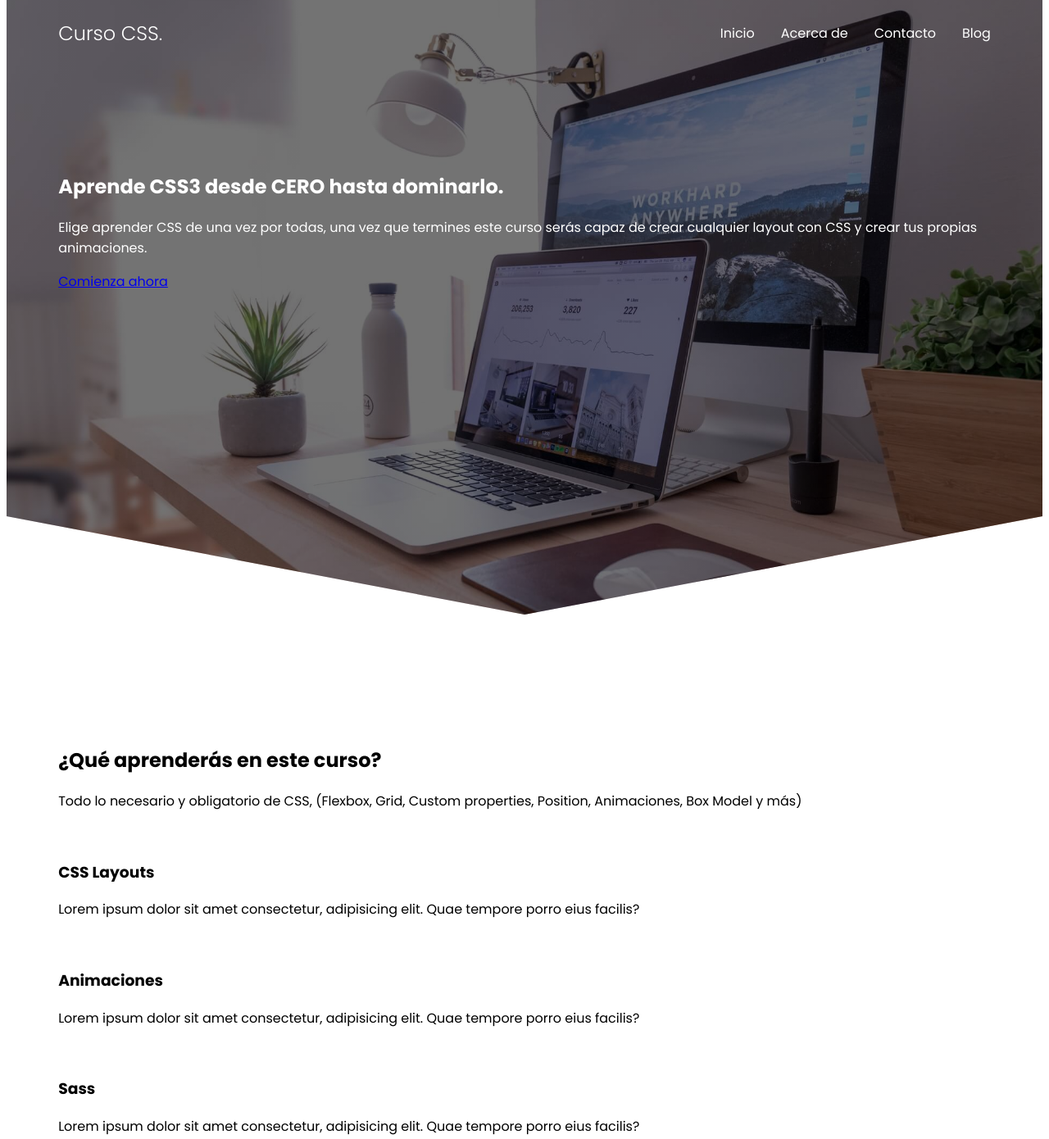
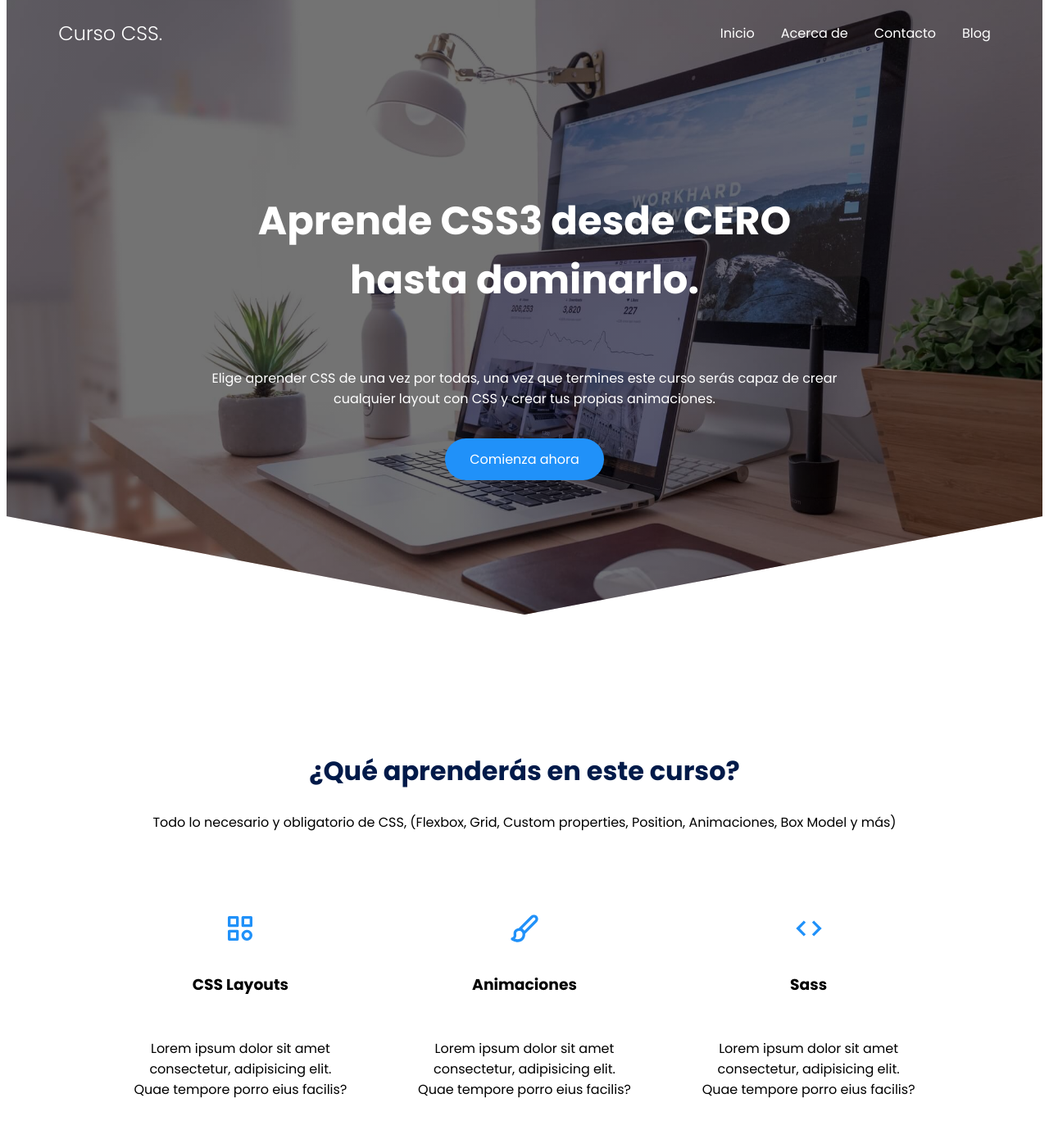
Before and after one commit to Drocu/reto-3, a plain HTML site: page index.html in a window 1280 px wide. Shown: the part 18-1408 px from the top of the page at 82% size. Drawn offline with Linux system fonts and the light colour scheme; files whose address does not match are found by name.

Commit message:
r3: se realizo el css hasta el about

```diff
--- a/css/index.css
+++ b/css/index.css
@@ -84,3 +84,69 @@ body {
 .nav__close {
     display: var(--show, none);
 }
+
+.hero__container {
+    max-width: 800px;
+    --padding-container: 0;
+    display: grid;
+    grid-auto-rows: max-content;
+    align-content: center;
+    gap: 1em;
+    padding-bottom: 100px;
+    text-align: center;
+}
+
+.hero__title {
+    font-size: 3rem;
+}
+
+.hero__paragraph {
+    margin-bottom: 20px;
+}
+
+.cta {
+    display: inline-block;
+    background-color: #2091F9;
+    justify-self: center;
+    color: #fff;
+    text-decoration: none;
+    padding: 13px 30px;
+    border-radius: 32px;
+}
+
+.about {
+    text-align: center;
+}
+
+.subtitle {
+    color: var(--color-title);
+    font-size: 2rem;
+    margin-bottom: 25px;
+}
+
+.about__paragraph {
+    line-height: 1.7;
+}
+
+.about__main {
+    padding-top: 80px;
+    display: grid;
+    width: 90%;
+    margin: 0 auto;
+    gap: 1em;
+    overflow: hidden;
+    grid-template-columns: repeat(auto-fit, minmax(260px, auto));
+}
+
+.about__icons {
+    display: grid;
+    gap: 1em;
+    justify-items: center;
+    width: 260px;
+    overflow: hidden;
+    margin: 0 auto;
+}
+
+.about__icon {
+    width: 40px;
+}
--- a/index.html
+++ b/index.html
@@ -53,21 +53,21 @@
 
             <div class="about__main">
                 <article class="about__icons">
-                    <img src="./images/shapes.svg" class="about__icon" alt="">
+                    <img src="./img/shapes.svg" class="about__icon" alt="">
                     <h3 class="about__title">CSS Layouts</h3>
                     <p class="about__paragrah">Lorem ipsum dolor sit amet consectetur, adipisicing elit. Quae tempore
                         porro eius facilis?</p>
                 </article>
 
                 <article class="about__icons">
-                    <img src="./images/paint.svg" class="about__icon" alt="">
+                    <img src="./img/paint.svg" class="about__icon" alt="">
                     <h3 class="about__title">Animaciones</h3>
                     <p class="about__paragrah">Lorem ipsum dolor sit amet consectetur, adipisicing elit. Quae tempore
                         porro eius facilis?</p>
                 </article>
 
                 <article class="about__icons">
-                    <img src="./images/code.svg" class="about__icon" alt="">
+                    <img src="./img/code.svg" class="about__icon" alt="">
                     <h3 class="about__title">Sass</h3>
                     <p class="about__paragrah">Lorem ipsum dolor sit amet consectetur, adipisicing elit. Quae tempore
                         porro eius facilis?</p>
@@ -86,7 +86,7 @@
                 </div>
 
                 <figure class="knowledge__picture">
-                    <img src="./images/macbook.png" class="knowledge__img" alt="">
+                    <img src="./img/macbook.png" class="knowledge__img" alt="">
                 </figure>
             </div>
         </section>
@@ -142,7 +142,7 @@
 
         <section class="testimony">
             <div class="testimony__container container">
-                <img src="./images/leftarrow.svg" class="testimony__arrow" id="before" alt="">
+                <img src="./img/leftarrow.svg" class="testimony__arrow" id="before" alt="">
 
                 <section class="testimony__body testimony__body--show" data-id="1">
                     <div class="testimony__texts">
@@ -154,7 +154,7 @@
                     </div>
 
                     <figure class="testimony__picture">
-                        <img src="./images/face.jpg" class="testimony__img" alt="">
+                        <img src="./img/face.jpg" class="testimony__img" alt="">
                     </figure>
                 </section>
 
@@ -168,7 +168,7 @@
                     </div>
 
                     <figure class="testimony__picture">
-                        <img src="./images/face2.jpg" class="testimony__img" alt="">
+                        <img src="./img/face2.jpg" class="testimony__img" alt="">
                     </figure>
                 </section>
 
@@ -181,7 +181,7 @@
                     </div>
 
                     <figure class="testimony__picture">
-                        <img src="./images/face3.jpg" class="testimony__img" alt="">
+                        <img src="./img/face3.jpg" class="testimony__img" alt="">
                     </figure>
                 </section>
 
@@ -194,12 +194,12 @@
                     </div>
 
                     <figure class="testimony__picture">
-                        <img src="./images/face4.jpg" class="testimony__img" alt="">
+                        <img src="./img/face4.jpg" class="testimony__img" alt="">
                     </figure>
                 </section>
 
 
-                <img src="./images/rightarrow.svg" class="testimony__arrow" id="next" alt="">
+                <img src="./img/rightarrow.svg" class="testimony__arrow" id="next" alt="">
             </div>
         </section>
 
@@ -213,7 +213,7 @@
                     <div class="questions__answer">
                         <h3 class="questions__title">¿Qué es CSS?
                             <span class="questions__arrow">
-                                <img src="./images/arrow.svg" class="questions__img" alt="">
+                                <img src="./img/arrow.svg" class="questions__img" alt="">
                             </span>
                         </h3>
 
@@ -230,7 +230,7 @@
                     <div class="questions__answer">
                         <h3 class="questions__title">¿Qué aprenderé en este curso?
                             <span class="questions__arrow">
-                                <img src="./images/arrow.svg" class="questions__img" alt="">
+                                <img src="./img/arrow.svg" class="questions__img" alt="">
                             </span>
                         </h3>
 
@@ -247,7 +247,7 @@
                     <div class="questions__answer">
                         <h3 class="questions__title">¿Qué es CSS GRID?
                             <span class="questions__arrow">
-                                <img src="./images/arrow.svg" class="questions__img" alt="">
+                                <img src="./img/arrow.svg" class="questions__img" alt="">
                             </span>
                         </h3>
 
@@ -303,12 +303,12 @@
 
         <section class="footer__copy container">
             <div class="footer__social">
-                <a href="#" class="footer__icons"><img src="./images/facebook.svg" class="footer__img" alt=""></a>
-                <a href="#" class="footer__icons"><img src="./images/twitter.svg" class="footer__img" alt=""></a>
-                <a href="#" class="footer__icons"><img src="./images/youtube.svg" class="footer__img" alt=""></a>
+                <a href="#" class="footer__icons"><img src="./img/facebook.svg" class="footer__img" alt=""></a>
+                <a href="#" class="footer__icons"><img src="./img/twitter.svg" class="footer__img" alt=""></a>
+                <a href="#" class="footer__icons"><img src="./img/youtube.svg" class="footer__img" alt=""></a>
             </div>
 
-            <h3 class="footer__copyright">Derechos reservados &copy; Jordan Alexander</h3>
+            <h3 class="footer__copyright">Derechos reservados &copy; Rodrigo Aranda</h3>
         </section>
     </footer>
 </body>
```
